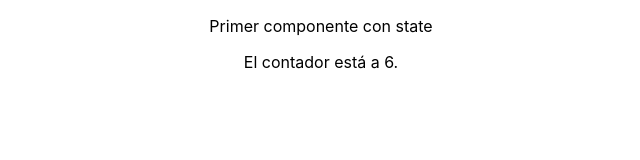
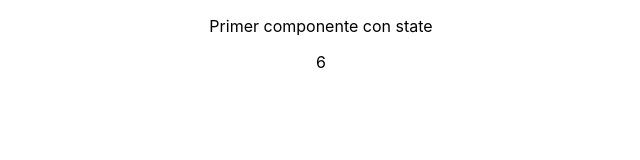
Before and after one commit to JulenOsia/curso-udemy-osia, a React (Create React App) app: page / in a window 1280 px wide. Shown: the top 160 px of the page, without its empty margins (319-959 px from the left). Built offline with nearby package versions, Linux system fonts and the light colour scheme.

Commit message:
Hasta video 19

```diff
--- a/src/App.js
+++ b/src/App.js
@@ -13,11 +13,16 @@ class Contador extends Component{
 
 
   render(){
-    return <span>El contador está a {this.state.contador}.</span>
+    return <ContadorNumero numero={this.state.contador} />
   }
 }
 
-
+class ContadorNumero extends Component {
+  render () {
+    console.log('ContadorNumero render()')
+    return <span>{this.props.numero}</span>
+  }
+}
 class App extends Component {
     render(){
       return (
```
